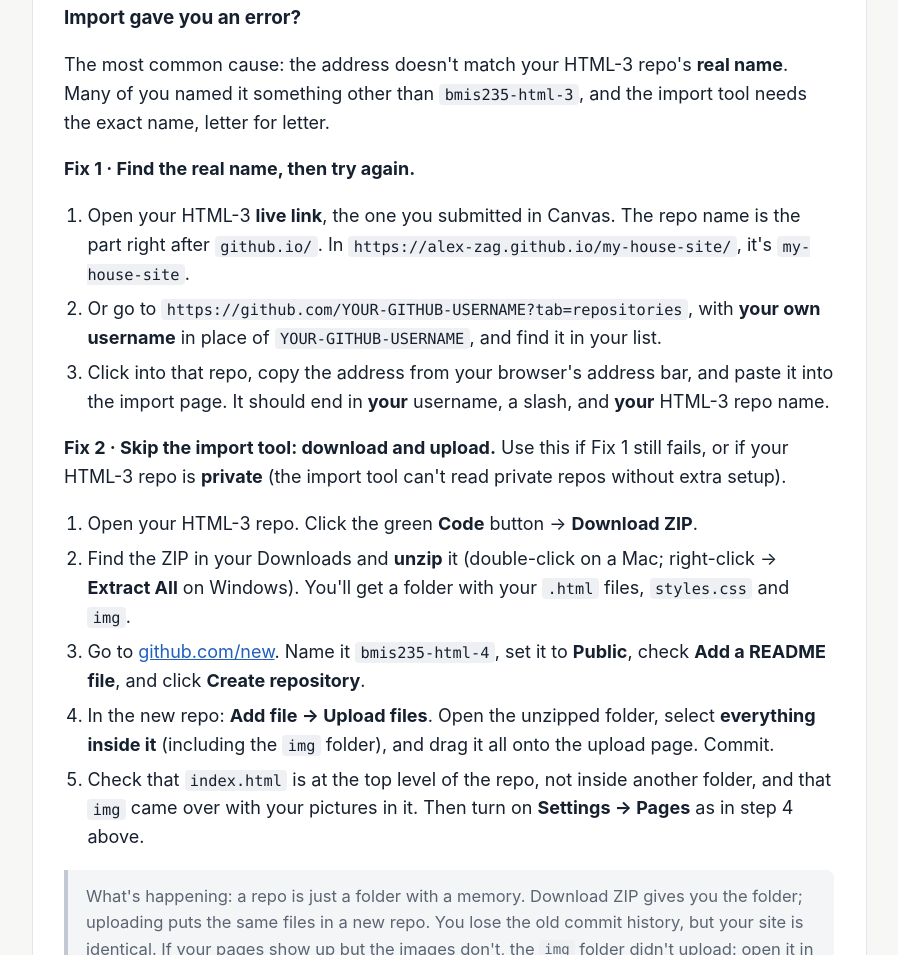
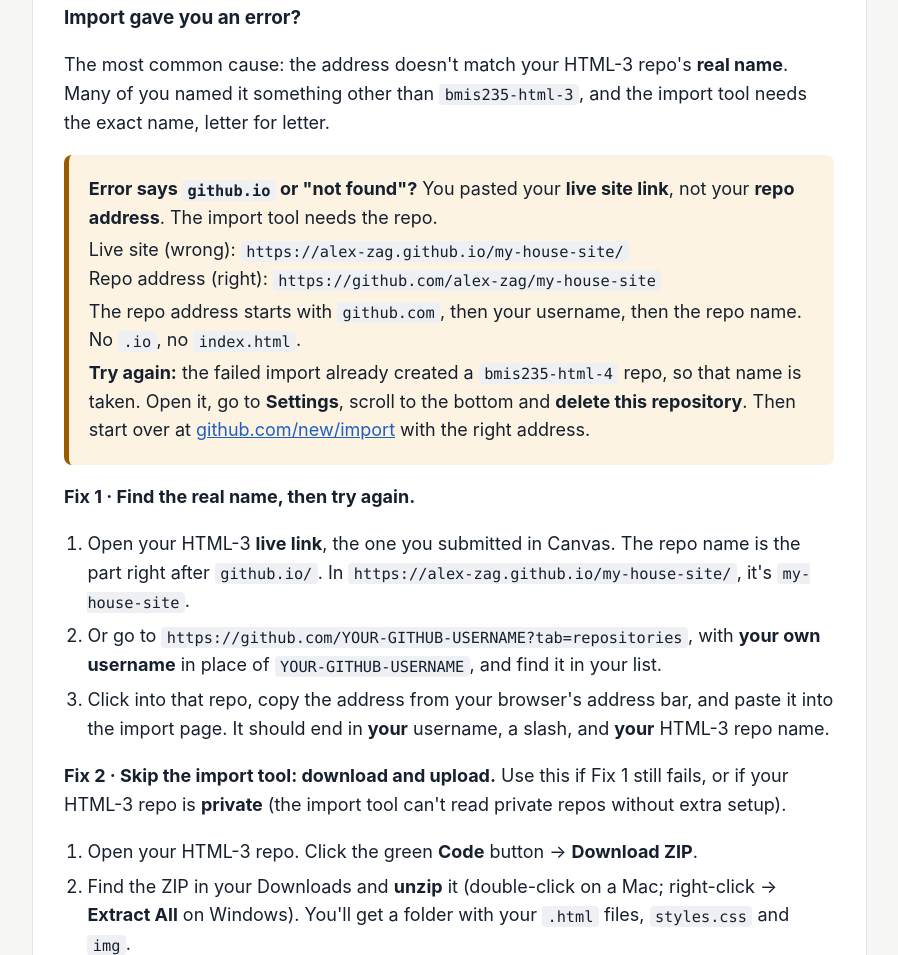
Before and after one commit to gu-27/html-module, a plain HTML site: page html-4.html in a window 1280 px wide. Shown: the part 1104-2059 px from the top of the page, without its empty margins (191-1089 px from the left). Drawn offline with Linux system fonts and the light colour scheme.

Commit message:
HTML-4: warn about pasting github.io live link instead of repo address
Co-Authored-By: Claude Opus 5.5 <noreply@anthropic.com>
Claude-Session: https://claude.ai/code/session_01MbJjnDsbH9mbH5VnWLVdKC

```diff
--- a/html-4.html
+++ b/html-4.html
@@ -42,6 +42,11 @@
 
 <h3>Import gave you an error?</h3>
 <p>The most common cause: the address doesn't match your HTML-3 repo's <strong>real name</strong>. Many of you named it something other than <code>bmis235-html-3</code>, and the import tool needs the exact name, letter for letter.</p>
+<div class="callout warn"><p><strong>Error says <code>github.io</code> or "not found"?</strong> You pasted your <strong>live site link</strong>, not your <strong>repo address</strong>. The import tool needs the repo.</p>
+<p>Live site (wrong): <code>https://alex-zag.github.io/my-house-site/</code><br>
+Repo address (right): <code>https://github.com/alex-zag/my-house-site</code></p>
+<p>The repo address starts with <code>github.com</code>, then your username, then the repo name. No <code>.io</code>, no <code>index.html</code>.</p>
+<p><strong>Try again:</strong> the failed import already created a <code>bmis235-html-4</code> repo, so that name is taken. Open it, go to <strong>Settings</strong>, scroll to the bottom and <strong>delete this repository</strong>. Then start over at <a href="https://github.com/new/import">github.com/new/import</a> with the right address.</p></div>
 <p><strong>Fix 1 · Find the real name, then try again.</strong></p>
 <ol>
 <li>Open your HTML-3 <strong>live link</strong>, the one you submitted in Canvas. The repo name is the part right after <code>github.io/</code>. In <code>https://alex-zag.github.io/my-house-site/</code>, it's <code>my-house-site</code>.</li>
```
